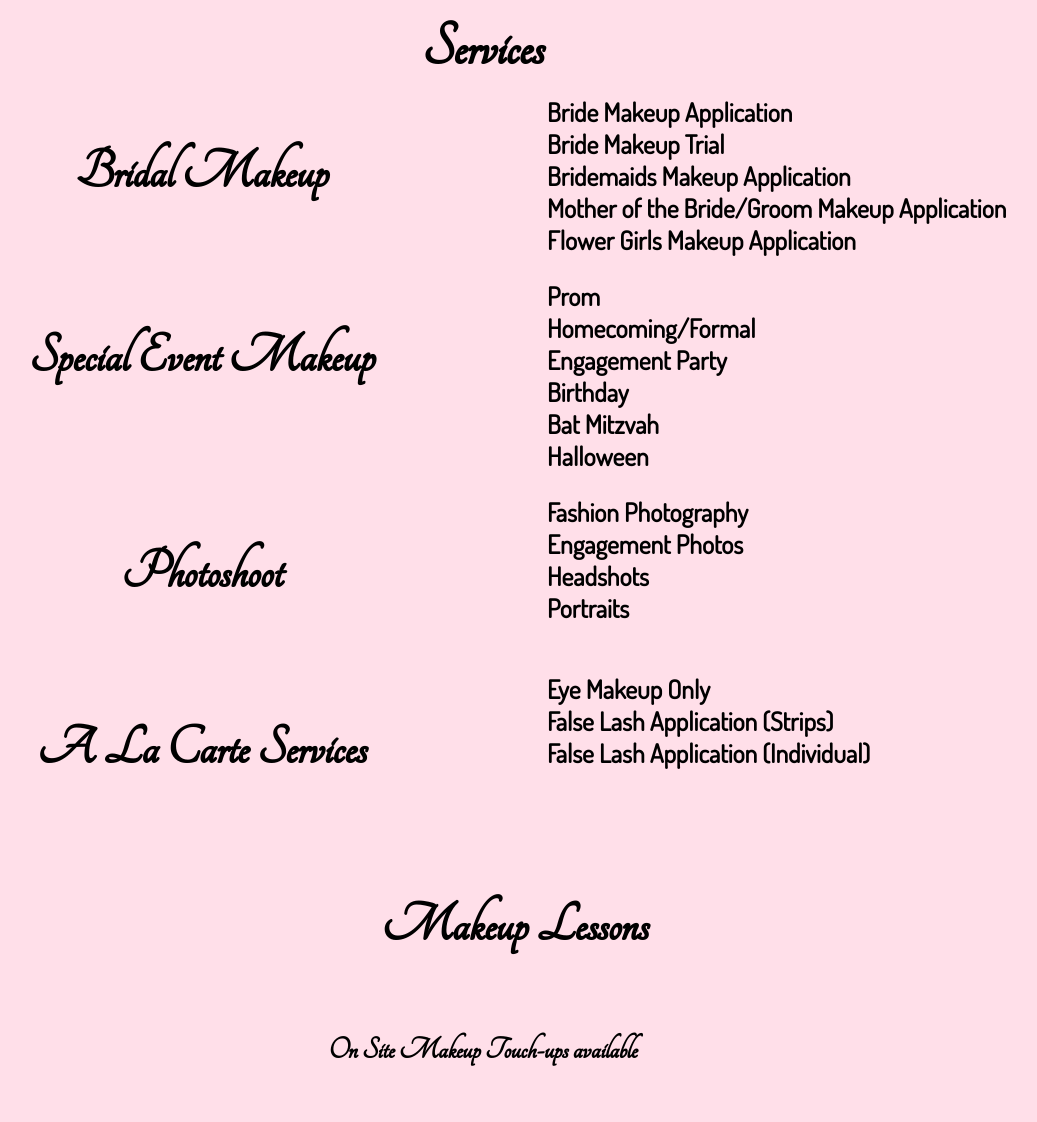
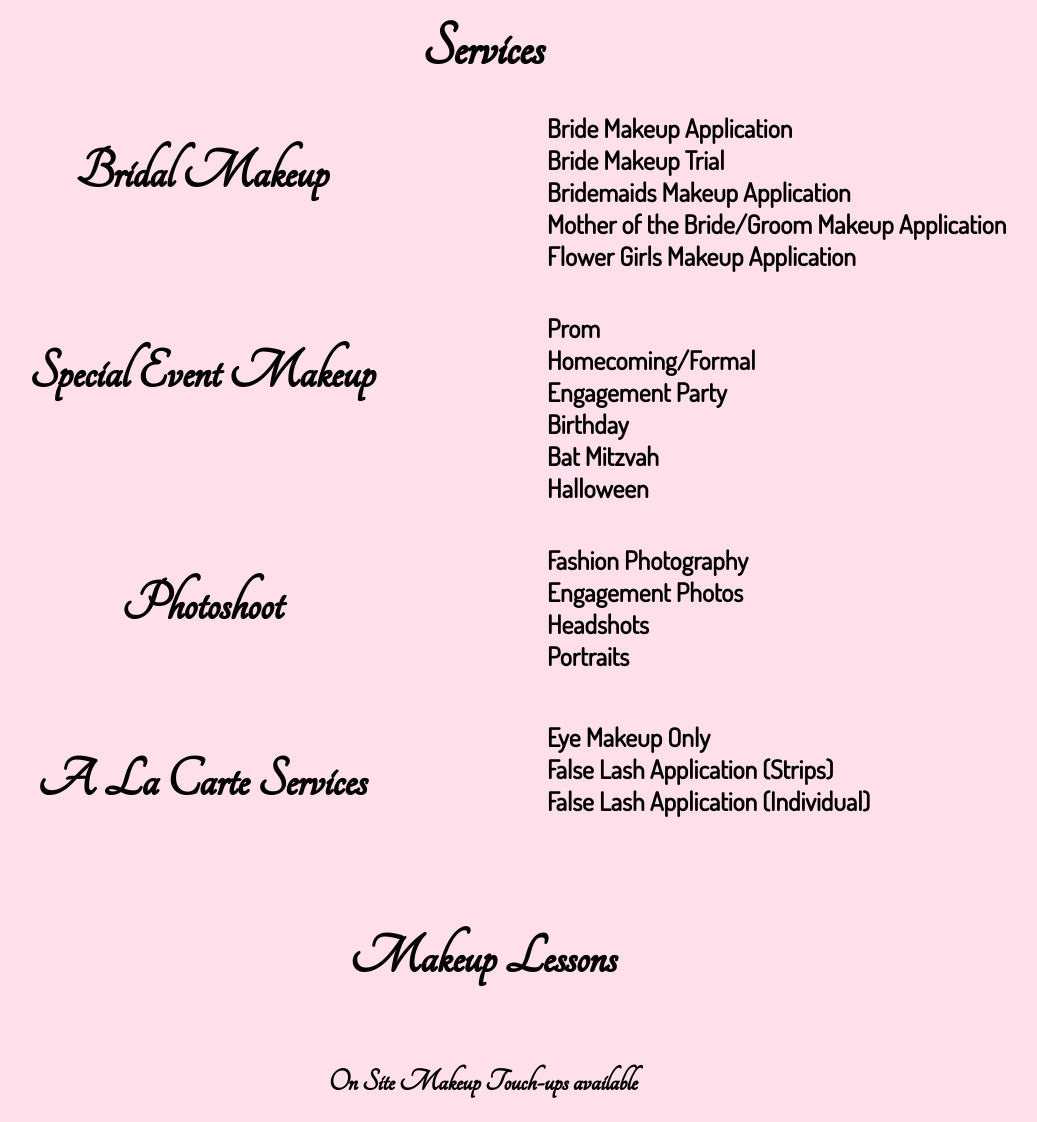
Before and after one commit to habukrat/makeupbyhadar, a PHP site: page /services.html in a window 1280 px wide. Shown: the part 142-1264 px from the top of the page, without its empty margins (163-1200 px from the left). Before the commit the page ends 1208 px from the top, so only its background shows below. Run offline with PHP 8.4, Linux system fonts and the light colour scheme.

Commit message:
fixed service allignment

```diff
--- a/main.css
+++ b/main.css
@@ -82,6 +82,14 @@ h5 {
 }
 
 #services {
+	margin-top: 1rem;
+}
+
+#lessons {
+	padding-left: 0rem;
+}
+
+div.service {
 	margin-top: 1rem;
 }
 
--- a/services.html
+++ b/services.html
@@ -38,7 +38,7 @@
 			<!-- Services -->
 			<div id="services">
 				<div class="services">
-					<h2 class="service">Bridal Makeup</h2>
+					<h2 class="service" id="title">Bridal Makeup</h2>
 					<div class="service">
 						<h5>Bride Makeup Application</h5>
 						<h5>Bride Makeup Trial</h5>
@@ -48,7 +48,7 @@
 					</div>
 				</div>
 				<div class="services">
-					<h2 class="service">Special Event Makeup</h2>
+					<h2 class="service" id="title">Special Event Makeup</h2>
 					<div class="service">
 						<h5>Prom</h5>
 						<h5>Homecoming/Formal</h5>
@@ -59,7 +59,7 @@
 					</div>
 				</div>
 				<div class="services">
-					<h2 class="service">Photoshoot</h2>
+					<h2 class="service" id="title">Photoshoot</h2>
 					<div class="service">
 						<h5>Fashion Photography</h5>
 						<h5>Engagement Photos</h5>
@@ -68,7 +68,7 @@
 					</div>
 				</div>
 				<div class="services">
-					<h2 class="service">A La Carte Services</h2>
+					<h2 class="service" id="title">A La Carte Services</h2>
 					<div class="service">
 						<h5>Eye Makeup Only</h5>
 						<h5>False Lash Application (Strips)</h5>
@@ -76,7 +76,7 @@
 					</div>
 				</div>
 				<div class="services">
-					<h2 class="service">Makeup Lessons</h2>
+					<h2 class="service" id="lessons">Makeup Lessons</h2>
 				</div>
 
 				<h3 id="onsite">On Site Makeup Touch-ups available</h3>
```
